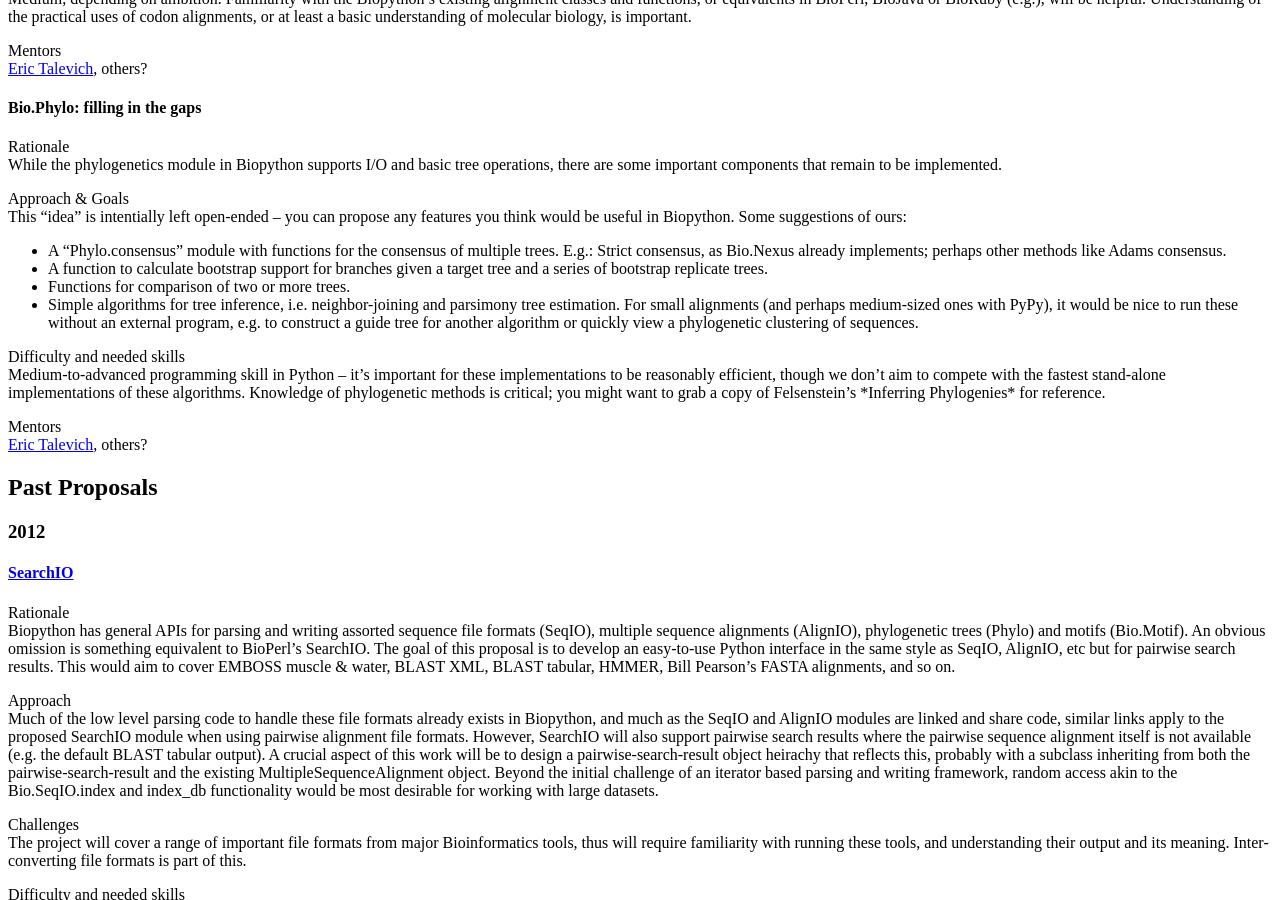
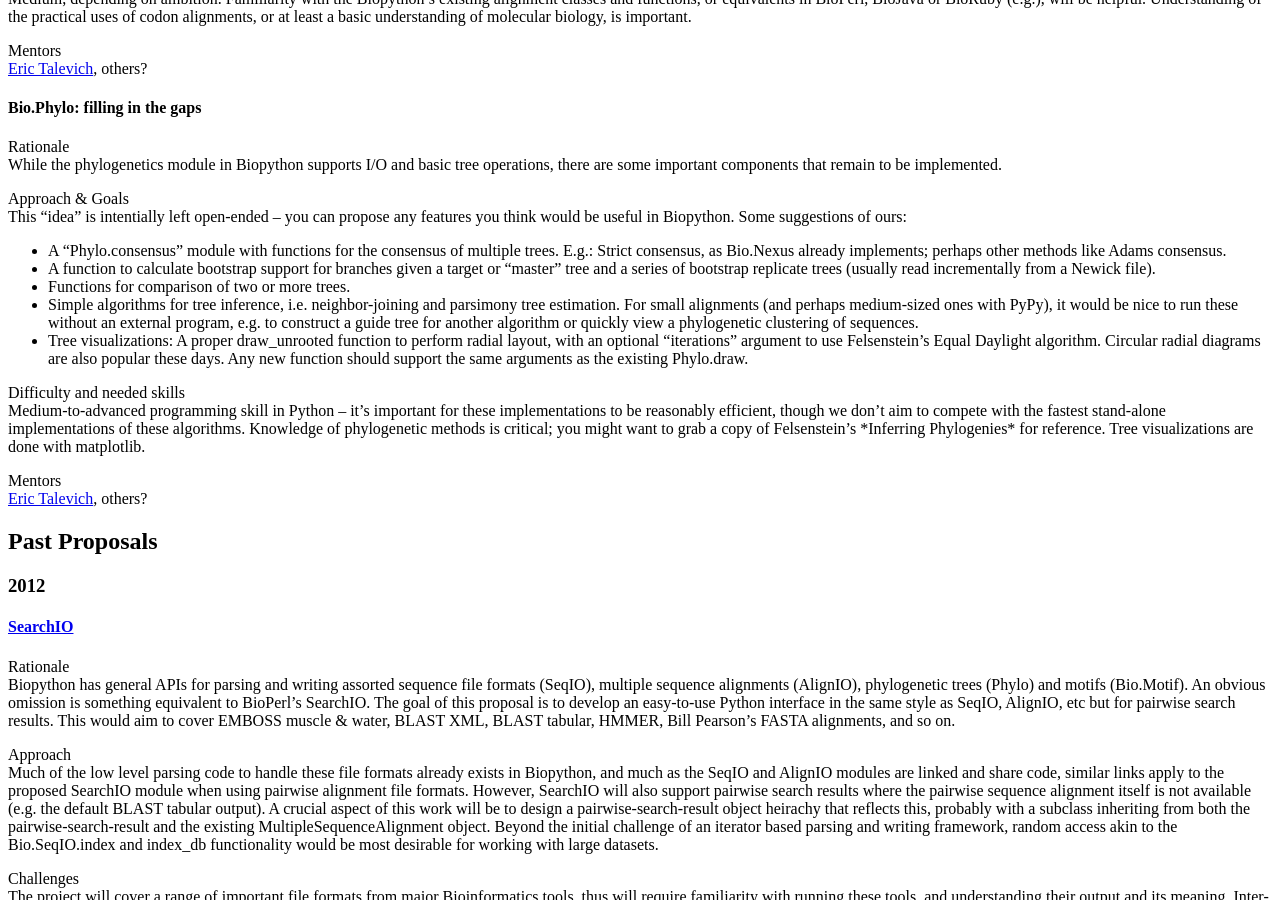
Before and after one commit to biopython/biopython.github.io, a Jekyll site: the page built from wiki/Google_Summer_of_Code.md, in a window 1280 px wide and 900 px high, scrolled down 882 px. Built offline with Jekyll 4.4.1, drawn with Linux system fonts in a browser that asks for light colours.

Commit message:
/* Bio.Phylo: filling in the gaps */ Tree viz

```diff
--- a/wiki/Google_Summer_of_Code.md
+++ b/wiki/Google_Summer_of_Code.md
@@ -94,13 +94,19 @@ ours:
     multiple trees. E.g.: Strict consensus, as Bio.Nexus already
     implements; perhaps other methods like Adams consensus.
 -   A function to calculate bootstrap support for branches given a
-    target tree and a series of bootstrap replicate trees.
+    target or "master" tree and a series of bootstrap replicate trees
+    (usually read incrementally from a Newick file).
 -   Functions for comparison of two or more trees.
 -   Simple algorithms for tree inference, i.e. neighbor-joining and
     parsimony tree estimation. For small alignments (and perhaps
     medium-sized ones with PyPy), it would be nice to run these without
     an external program, e.g. to construct a guide tree for another
     algorithm or quickly view a phylogenetic clustering of sequences.
+-   Tree visualizations: A proper draw\_unrooted function to perform
+    radial layout, with an optional "iterations" argument to use
+    Felsenstein's Equal Daylight algorithm. Circular radial diagrams are
+    also popular these days. Any new function should support the same
+    arguments as the existing Phylo.draw.
 
 Difficulty and needed skills
 Medium-to-advanced programming skill in Python -- it's important for
@@ -108,7 +114,7 @@ these implementations to be reasonably efficient, though we don't aim to
 compete with the fastest stand-alone implementations of
 these algorithms. Knowledge of phylogenetic methods is critical; you
 might want to grab a copy of Felsenstein's \*Inferring Phylogenies\*
-for reference.
+for reference. Tree visualizations are done with matplotlib.
 
 Mentors
 [Eric Talevich](http://etal.myweb.uga.edu/), others?
```
Also changed, not shown: 1 other file.
